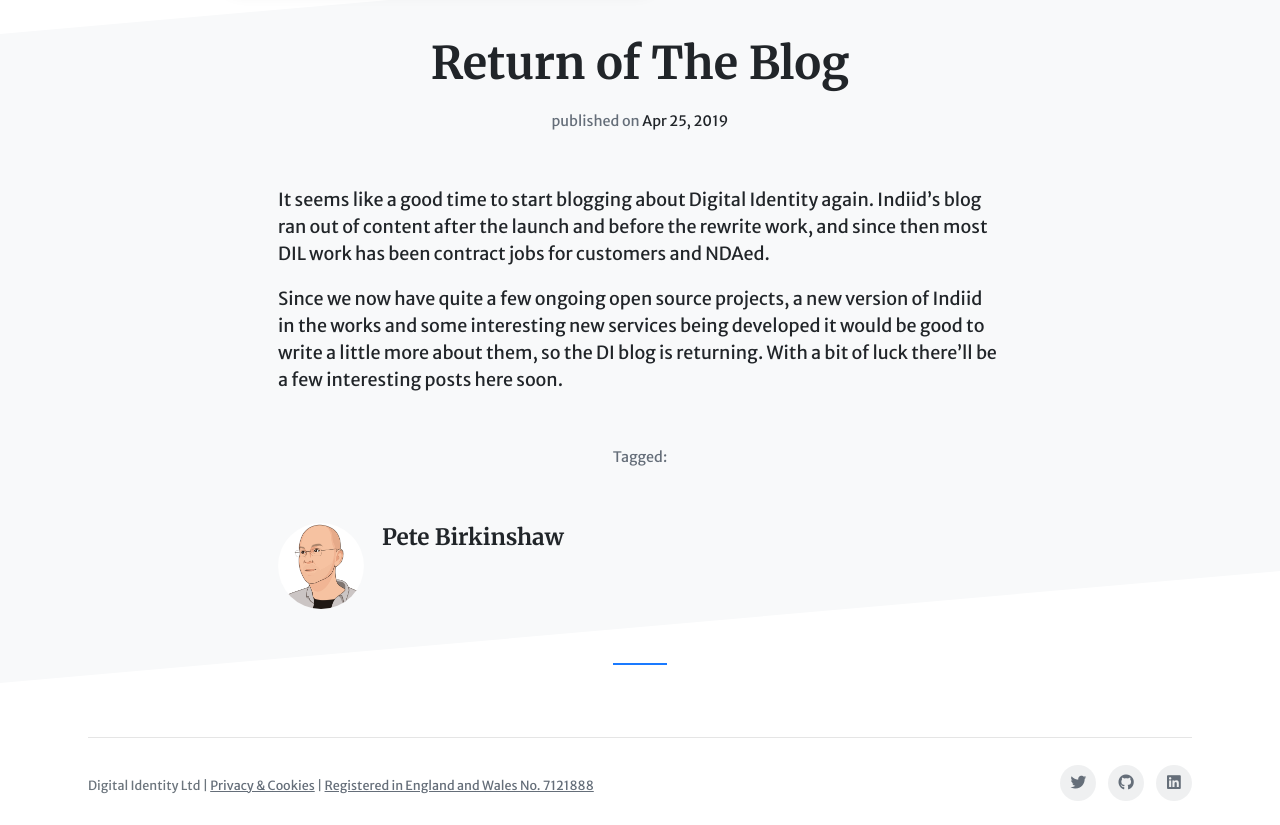
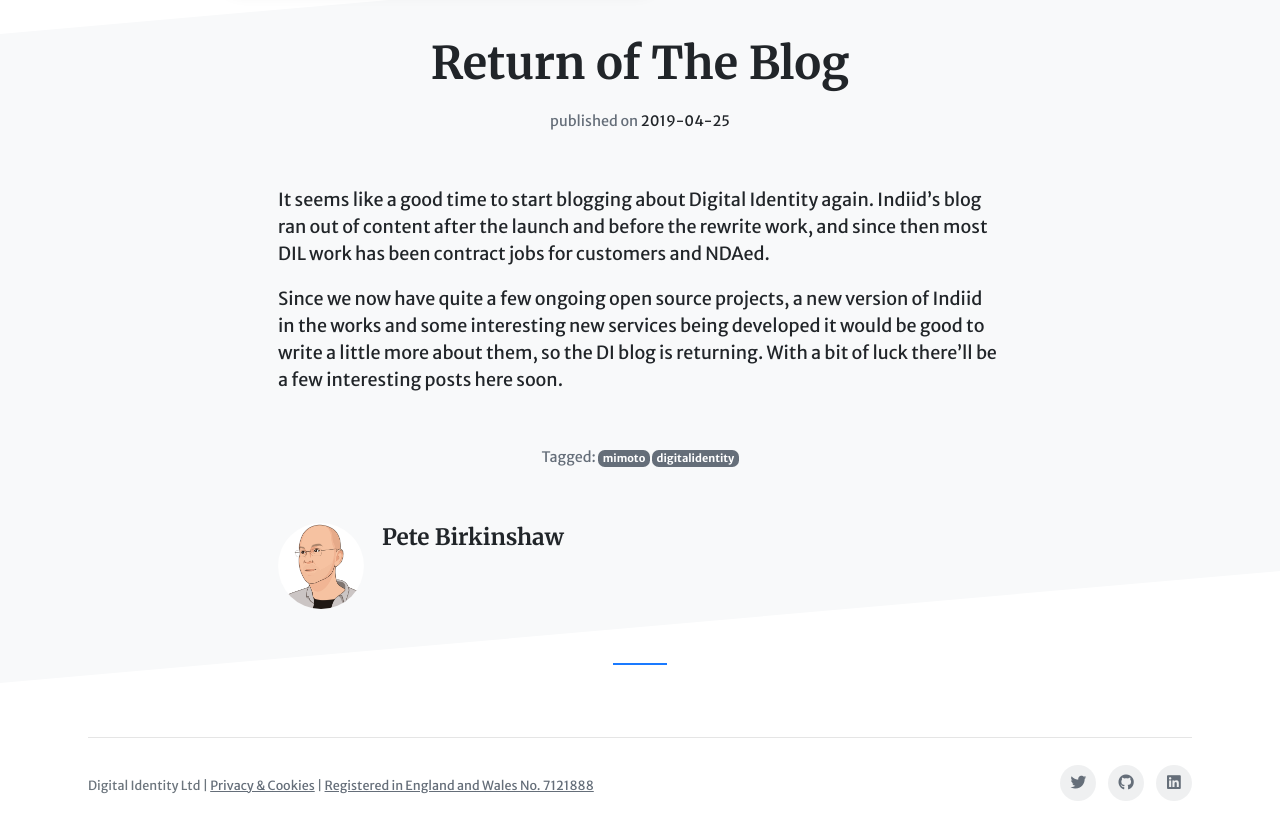
Before and after one commit to Digital-Identity-Labs/digital-identity-labs.github.io, a Jekyll site: the page built from _posts/2019-04-25-return_of_the_blog.markdown, in a window 1280 px wide. Shown: the part 473-1298 px from the top of the page. Built offline with Jekyll 4.4.1, drawn with Linux system fonts in a browser that asks for light colours; comment, search, counter and statistics services are not loaded.

Commit message:
Tweaks to dates and tagging

```diff
--- a/_config.yml
+++ b/_config.yml
@@ -28,6 +28,9 @@ url: "digitalidentity.ltd.uk" # the base hostname & protocol for your site, e.g.
 show_excerpts: true
 paginate: 5
 
+date_format: "%Y-%m-%d"
+
+
 # Build settings
 markdown: kramdown
 theme: minima
--- a/_layouts/blog.html
+++ b/_layouts/blog.html
@@ -29,7 +29,7 @@ layout: default
 
             {%- for post in site.posts -%}
 
-            {%- assign date_format = site.minima.date_format | default: "%b %-d, %Y" -%}
+            {%- assign date_format = site.minima.date_format | default: "%Y-%m-%d" -%}
 
             <div class="col-lg-6">
                 <div class="card card-hover mb-5 mx-lg-2">
--- a/_layouts/post.html
+++ b/_layouts/post.html
@@ -21,7 +21,7 @@ layout: default
 
                         <time class="dt-published" datetime="{{ page.date | date_to_xmlschema }}"
                               itemprop="datePublished">
-                {%- assign date_format = site.date_format | default: "%b %-d, %Y" -%}
+                {%- assign date_format = site.date_format | default: "%Y-%m-%d" -%}
                 {{ page.date | date: date_format }}
             </time>
                        </span></p>
@@ -29,10 +29,13 @@ layout: default
                     {{ content }}
 
 
-                    <p class="small mt-5 text-center"><span class=" text-secondary">Tagged: </span><a href="#"
-                                                                                                      class="text-dark">{{
-                        page.tags }}</a></p>
+                    <p class="small mt-5 text-center"><span class=" text-secondary">Tagged: </span>
 
+                    {% for tag in page.tags %}
+                     <span class="badge badge-secondary"> {{ tag | escape }} </span>
+                    {% endfor %}
+
+                    </p>
 
                     <!-- Article author -->
                     <div class="media my-5">
--- a/_posts/2019-04-25-return_of_the_blog.markdown
+++ b/_posts/2019-04-25-return_of_the_blog.markdown
@@ -5,6 +5,9 @@ date:   2019-04-25 15:12:03
 categories: general
 xheader_image: clock.jpg
 author: Pete Birkinshaw
+tags:
+  - mimoto
+  - digitalidentity
 ---
 
 It seems like a good time to start blogging about Digital Identity again.
```
Also changed, not shown: 1 other file.
